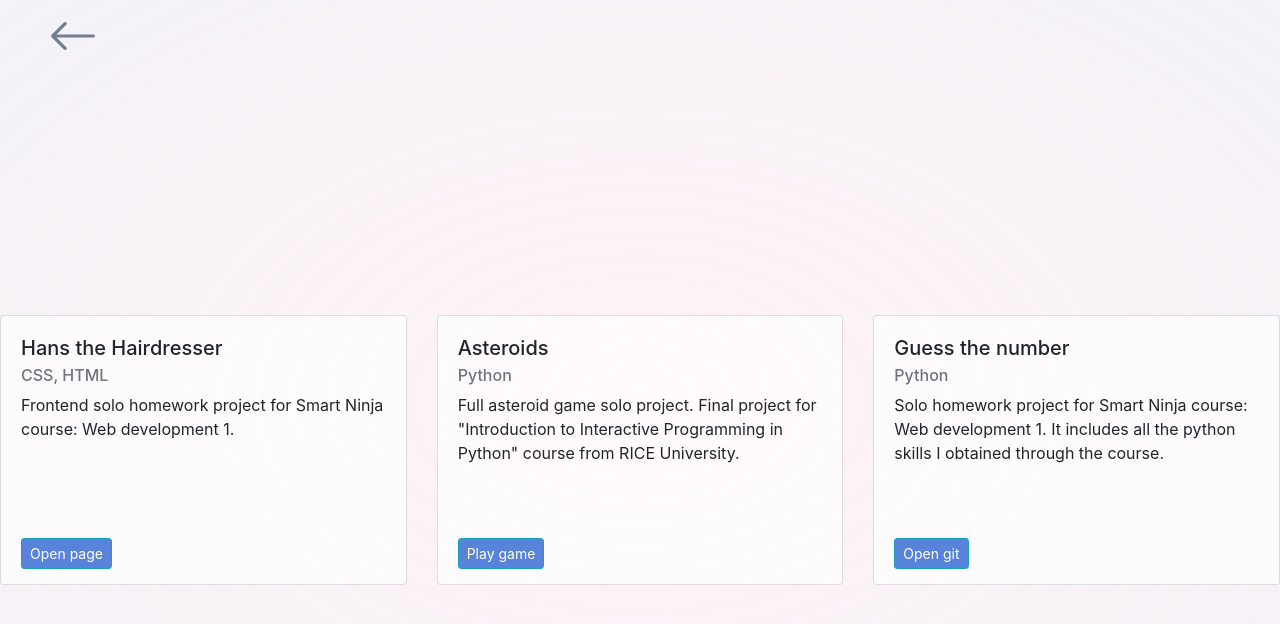
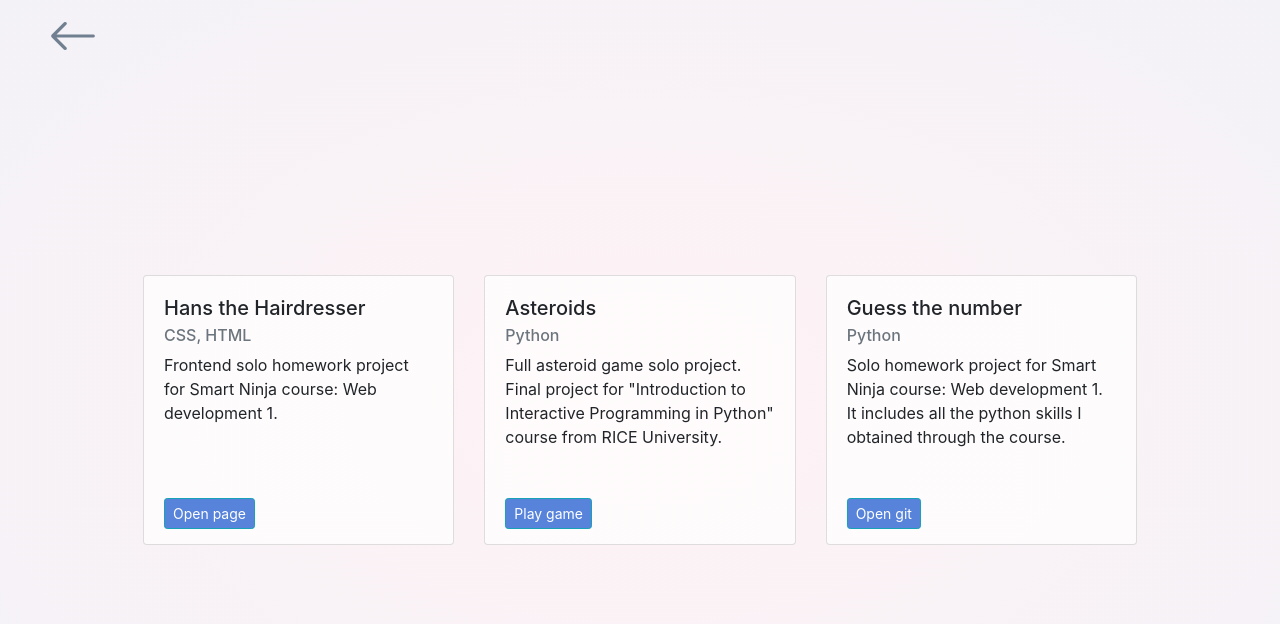
Before and after one commit to NezaVizintin/Neza_cv_personal_website, a Flask app: page /portfolio in a window 1280 px wide. Shown: the top 624 px of the page. Run offline with Flask 2, Linux system fonts and the light colour scheme; some libraries are stand-ins or nearby versions; some web fonts are replaced.

Commit message:
Fixed vertical alignment

```diff
--- a/static/css/hw_style.css
+++ b/static/css/hw_style.css
@@ -43,7 +43,10 @@ body {
 }
 
 .center-body {
-    margin-top: 30vh;
+    margin-top: 25vh;
+    max-width: 80%;
+    margin-left: 10%;
+    margin-right: 10%;
 /*    position: absolute;
     top: 40%;
     left: 50%;
--- a/templates/about.html
+++ b/templates/about.html
@@ -3,7 +3,6 @@
 {% block title %}<title>About</title>{% endblock title %}
 
 {% block content %}
-    <i onclick="window.location.href='/'" class="bi bi-arrow-left button-back pt-5 pl-5"></i>
     <div class="container py-5">
         <div class="row align-items-center" style="row-gap: 50px;">
             <div class="col-lg-4 col-sm-12 center-element">
--- a/templates/base.html
+++ b/templates/base.html
@@ -19,6 +19,11 @@
 </head>
 
 <body>
+    {% if request.path == "/" %}
+        <i onclick="window.location.href='/'" class="bi bi-arrow-left button-back mt-5 ml-5 invisible"></i>
+    {% else %}
+        <i onclick="window.location.href='/'" class="bi bi-arrow-left button-back mt-5 ml-5"></i>
+    {% endif %}
 
     {% block content %}
     {% endblock content %}
--- a/templates/portfolio.html
+++ b/templates/portfolio.html
@@ -3,7 +3,6 @@
 {% block title %}<title>Portfolio</title>{% endblock title %}
 
 {% block content %}
-    <i onclick="window.location.href='/'" class="bi bi-arrow-left button-back pt-5 pl-5"></i>
     <div class="card-deck center-body">
         <div class="card" style="width: 18rem;">
           <div class="card-body">
```
